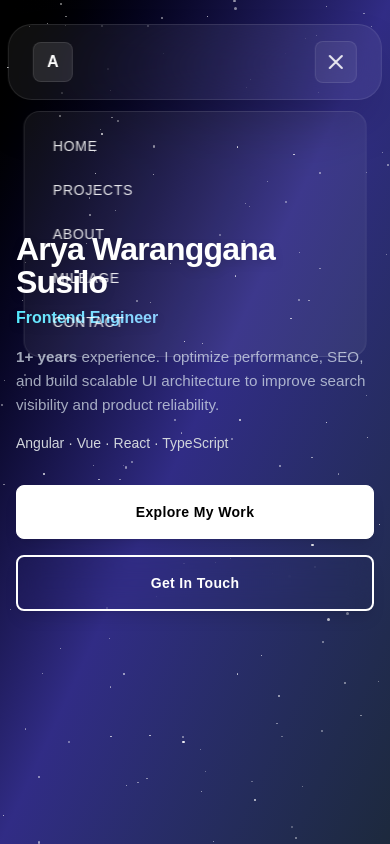
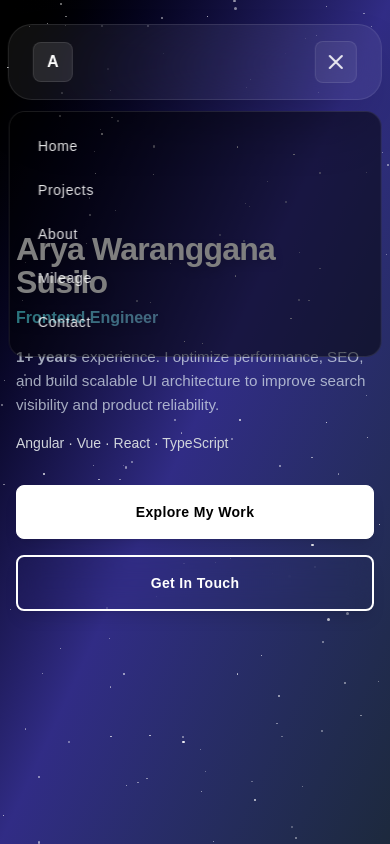
Before and after one commit to aryawaran4/portofolio-web, a Next.js app: page /portofolio-web/ in a window 390 px wide. Both pictures are taken after a click on the button "Toggle menu". Shown: the top 844 px of the page. Built offline with nearby package versions, Linux system fonts and the light colour scheme.

Commit message:
feat: update display navbar

```diff
--- a/app/components/Navbar.tsx
+++ b/app/components/Navbar.tsx
@@ -60,13 +60,13 @@ export default function Navbar() {
 
         {/* Mobile dropdown */}
         {open && (
-          <div className="absolute left-1/2 transform -translate-x-1/2 top-full mt-3 w-[min(92%,1100px)] rounded-2xl backdrop-blur-xl bg-white/6 border border-white/10 p-4 flex flex-col gap-2 md:hidden">
+          <div className="absolute left-1/2 transform -translate-x-1/2 top-full mt-3 w-[min(100%,1100px)] rounded-2xl backdrop-blur-xl bg-black/50 border border-white/10 p-4 flex flex-col gap-2 md:hidden">
             {links.map((l) => (
               <a
                 key={l.href}
                 href={l.href}
                 onClick={() => setOpen(false)}
-                className="text-white/90 hover:text-white font-medium uppercase tracking-wider text-sm px-3 py-2 rounded-lg transition-colors"
+                className="text-white/90 hover:text-white font-medium tracking-wider text-sm px-3 py-2 rounded-lg transition-colors"
               >
                 {l.label}
               </a>
```
